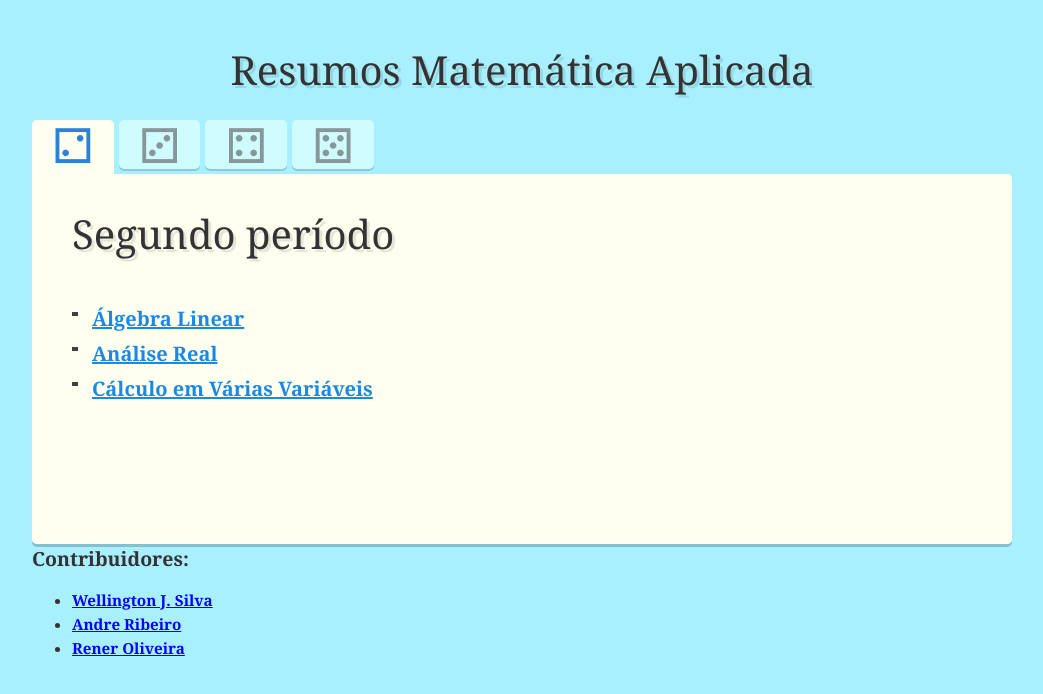
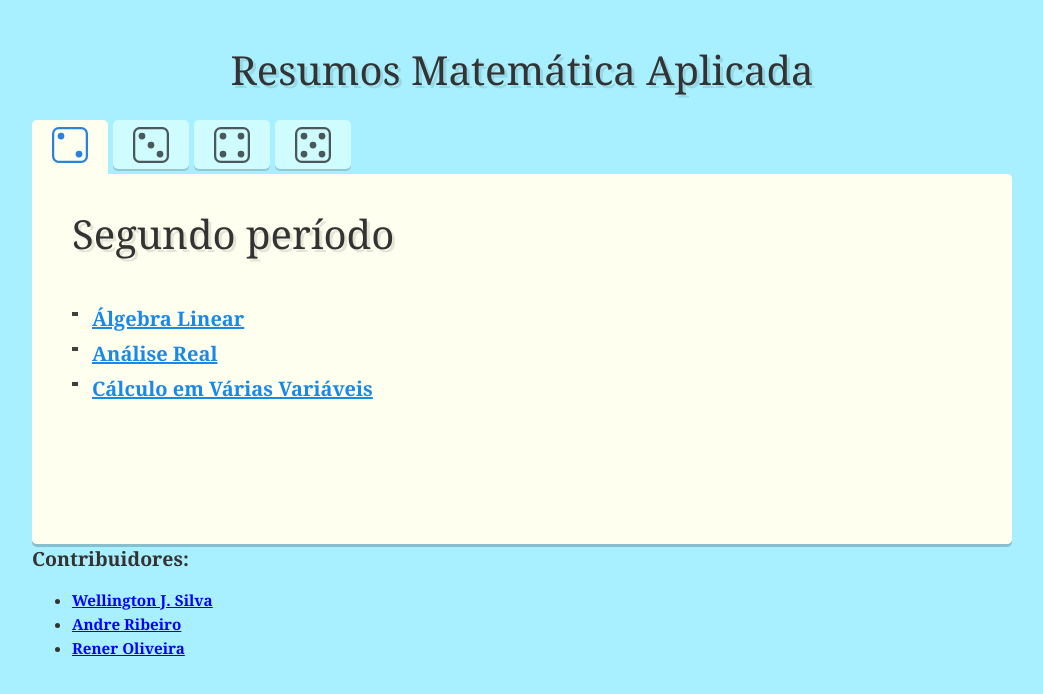
Before and after one commit to wellington36/wellington36.github.io, a plain HTML site: page ResumosFGV-Emap/index.html in a window 1280 px wide. Shown: the whole page, without its empty margins (118-1161 px from the left). Drawn offline with Linux system fonts and the light colour scheme.

Commit message:
Fix icons

```diff
--- a/ResumosFGV-Emap/index.html
+++ b/ResumosFGV-Emap/index.html
@@ -14,18 +14,31 @@
 
 
 			<!-- tabs -->
+			<!-- icons in https://icons.getbootstrap.com -->
 			<div class="pcss3t pcss3t-effect-scale pcss3t-theme-1">
 				<input type="radio" name="pcss3t" checked  id="tab1"class="tab-content-first">
-				<label for="tab1">&#9857</label>
+				<label for="tab1"><svg xmlns="http://www.w3.org/2000/svg" width="36" height="36" fill="currentColor" class="bi bi-dice-2" viewBox="0 0 16 16">
+					<path d="M13 1a2 2 0 0 1 2 2v10a2 2 0 0 1-2 2H3a2 2 0 0 1-2-2V3a2 2 0 0 1 2-2h10zM3 0a3 3 0 0 0-3 3v10a3 3 0 0 0 3 3h10a3 3 0 0 0 3-3V3a3 3 0 0 0-3-3H3z"/>
+					<path d="M5.5 4a1.5 1.5 0 1 1-3 0 1.5 1.5 0 0 1 3 0zm8 8a1.5 1.5 0 1 1-3 0 1.5 1.5 0 0 1 3 0z"/>
+				  </svg></label>
 
 				<input type="radio" name="pcss3t" id="tab2" class="tab-content-2">
-				<label for="tab2">&#9858</label>
+				<label for="tab2"><svg xmlns="http://www.w3.org/2000/svg" width="36" height="36" fill="currentColor" class="bi bi-dice-3" viewBox="0 0 16 16">
+					<path d="M13 1a2 2 0 0 1 2 2v10a2 2 0 0 1-2 2H3a2 2 0 0 1-2-2V3a2 2 0 0 1 2-2h10zM3 0a3 3 0 0 0-3 3v10a3 3 0 0 0 3 3h10a3 3 0 0 0 3-3V3a3 3 0 0 0-3-3H3z"/>
+					<path d="M5.5 4a1.5 1.5 0 1 1-3 0 1.5 1.5 0 0 1 3 0zm8 8a1.5 1.5 0 1 1-3 0 1.5 1.5 0 0 1 3 0zm-4-4a1.5 1.5 0 1 1-3 0 1.5 1.5 0 0 1 3 0z"/>
+				  </svg></label>
 
 				<input type="radio" name="pcss3t" id="tab3" class="tab-content-3">
-				<label for="tab3">&#9859</label>
+				<label for="tab3"><svg xmlns="http://www.w3.org/2000/svg" width="36" height="36" fill="currentColor" class="bi bi-dice-4" viewBox="0 0 16 16">
+					<path d="M13 1a2 2 0 0 1 2 2v10a2 2 0 0 1-2 2H3a2 2 0 0 1-2-2V3a2 2 0 0 1 2-2h10zM3 0a3 3 0 0 0-3 3v10a3 3 0 0 0 3 3h10a3 3 0 0 0 3-3V3a3 3 0 0 0-3-3H3z"/>
+					<path d="M5.5 4a1.5 1.5 0 1 1-3 0 1.5 1.5 0 0 1 3 0zm8 0a1.5 1.5 0 1 1-3 0 1.5 1.5 0 0 1 3 0zm0 8a1.5 1.5 0 1 1-3 0 1.5 1.5 0 0 1 3 0zm-8 0a1.5 1.5 0 1 1-3 0 1.5 1.5 0 0 1 3 0z"/>
+				  </svg></label>
 
                 <input type="radio" name="pcss3t" id="tab4" class="tab-content-last">
-				<label for="tab4">&#9860</label>
+				<label for="tab4"><svg xmlns="http://www.w3.org/2000/svg" width="36" height="36" fill="currentColor" class="bi bi-dice-5" viewBox="0 0 16 16">
+					<path d="M13 1a2 2 0 0 1 2 2v10a2 2 0 0 1-2 2H3a2 2 0 0 1-2-2V3a2 2 0 0 1 2-2h10zM3 0a3 3 0 0 0-3 3v10a3 3 0 0 0 3 3h10a3 3 0 0 0 3-3V3a3 3 0 0 0-3-3H3z"/>
+					<path d="M5.5 4a1.5 1.5 0 1 1-3 0 1.5 1.5 0 0 1 3 0zm8 0a1.5 1.5 0 1 1-3 0 1.5 1.5 0 0 1 3 0zm0 8a1.5 1.5 0 1 1-3 0 1.5 1.5 0 0 1 3 0zm-8 0a1.5 1.5 0 1 1-3 0 1.5 1.5 0 0 1 3 0zm4-4a1.5 1.5 0 1 1-3 0 1.5 1.5 0 0 1 3 0z"/>
+				  </svg></label>
 				<ul>
 					<li class="tab-content tab-content-first typography">
 						<h1>Segundo período</h1>
--- a/ResumosFGV-Emap/styles.css
+++ b/ResumosFGV-Emap/styles.css
@@ -789,7 +789,7 @@ a:hover {
 	border-radius: 5px;
 	background: #d8ffff;
 	box-shadow: 0 2px rgba(0,0,0,0.2);
-	color: #808080;
+	color: #333;
 	opacity: 0.8;
 	font-size: 48px;
 }
```
